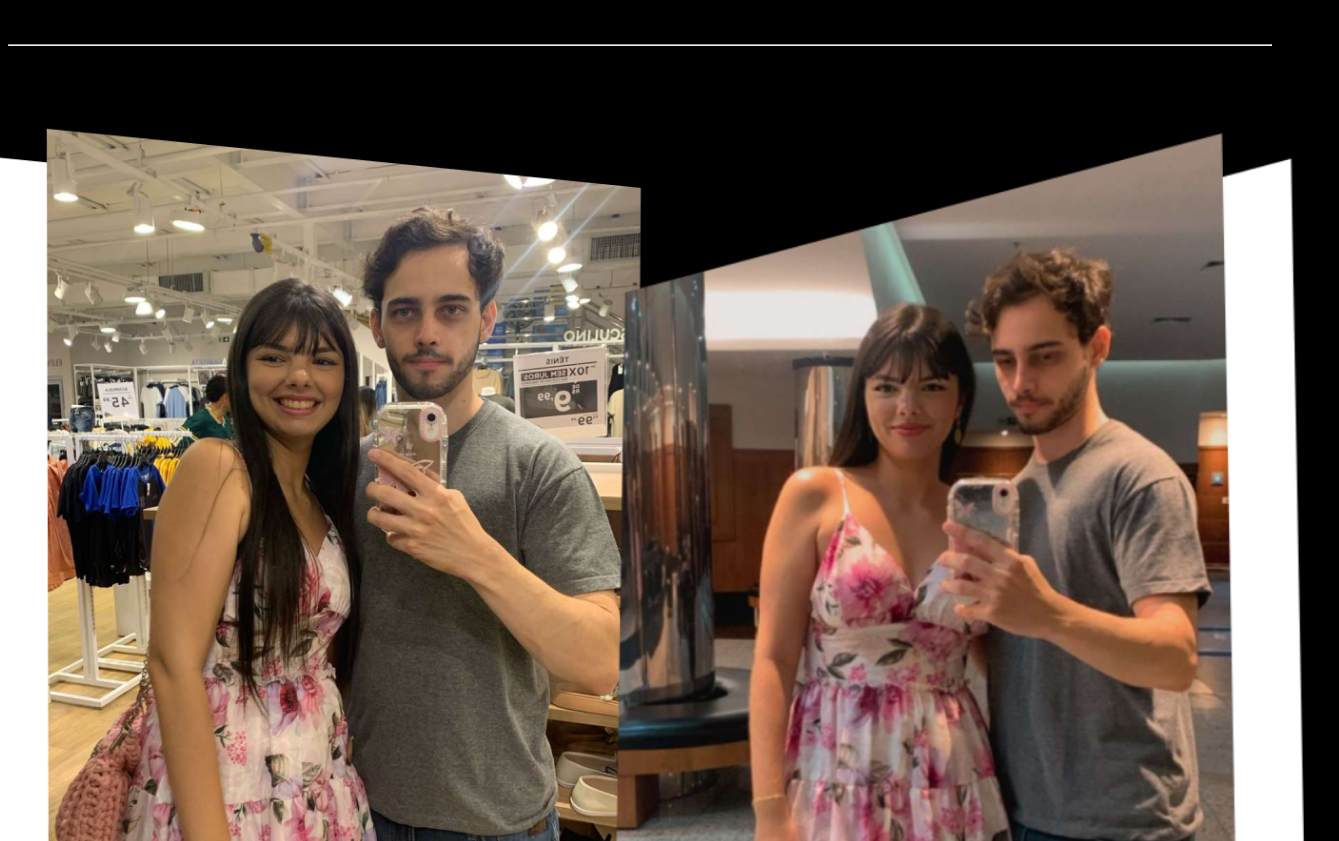
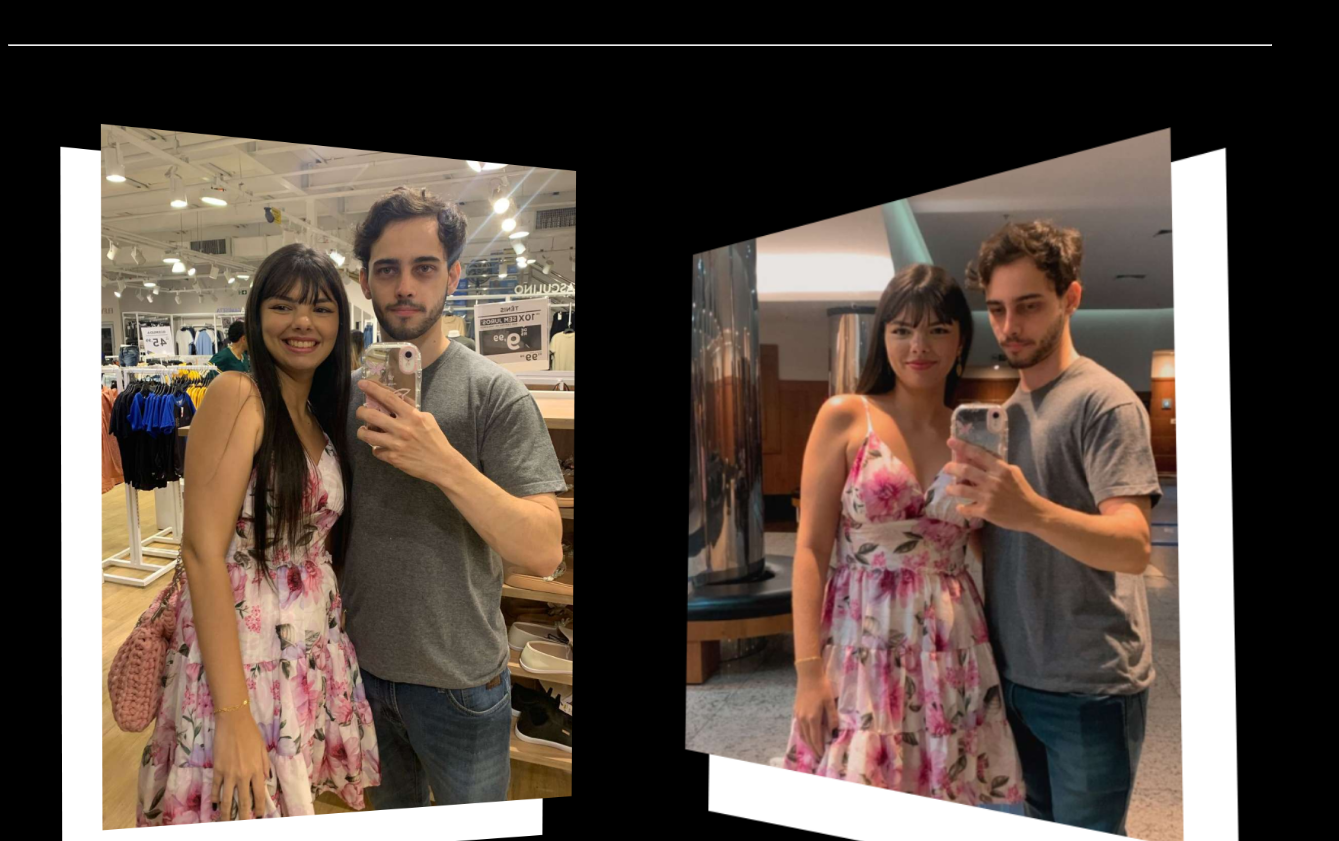
Before and after one commit to Gasila/miriely, a plain HTML site: page fim2.htm in a window 1280 px wide. Shown: the part 459-1300 px from the top of the page, 1339 px wide, since content can reach past the window. Drawn offline with Linux system fonts and the light colour scheme.

Commit message:
Add files via upload

```diff
--- a/stylefim.css
+++ b/stylefim.css
@@ -150,7 +150,7 @@ p{
 }
 
 .foto {
-	width: 750px;
+	width: 600px;
 	object-fit: cover;
 	transition: transform 0.3s;
 }
```
